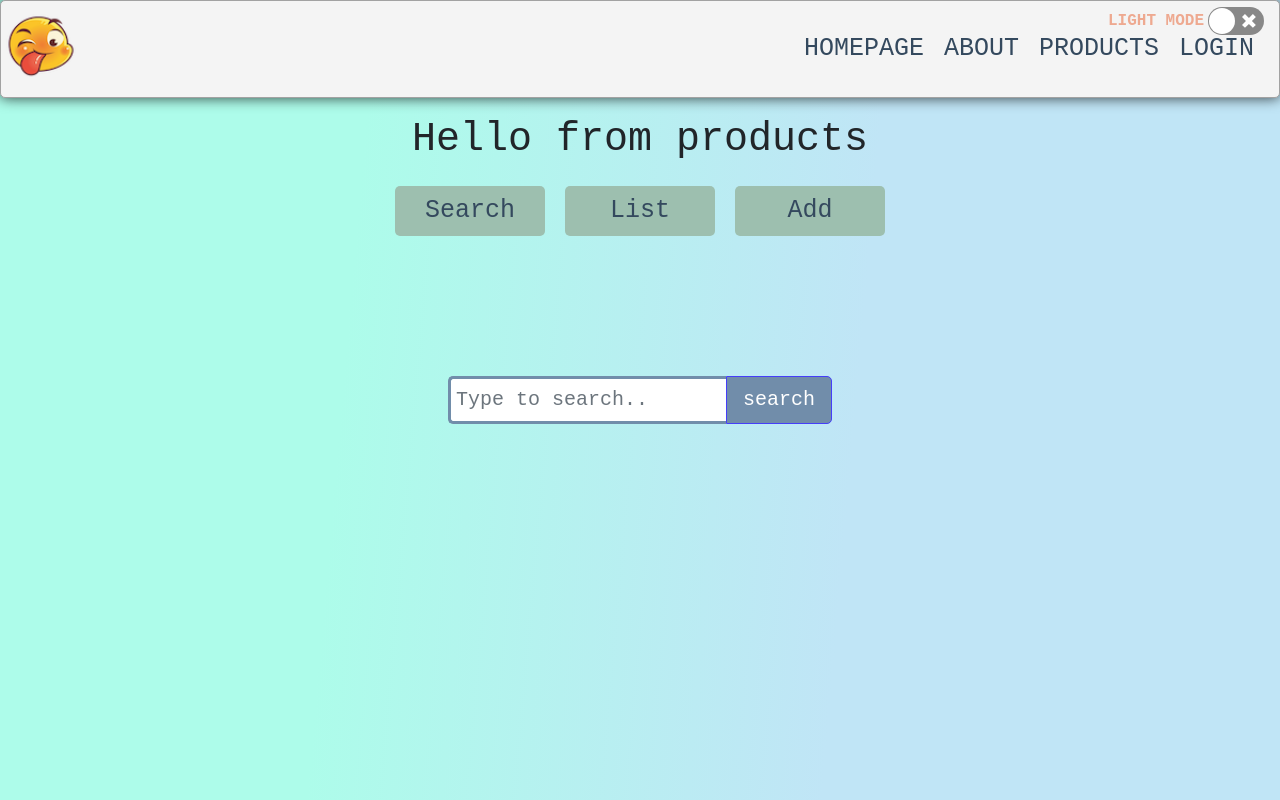
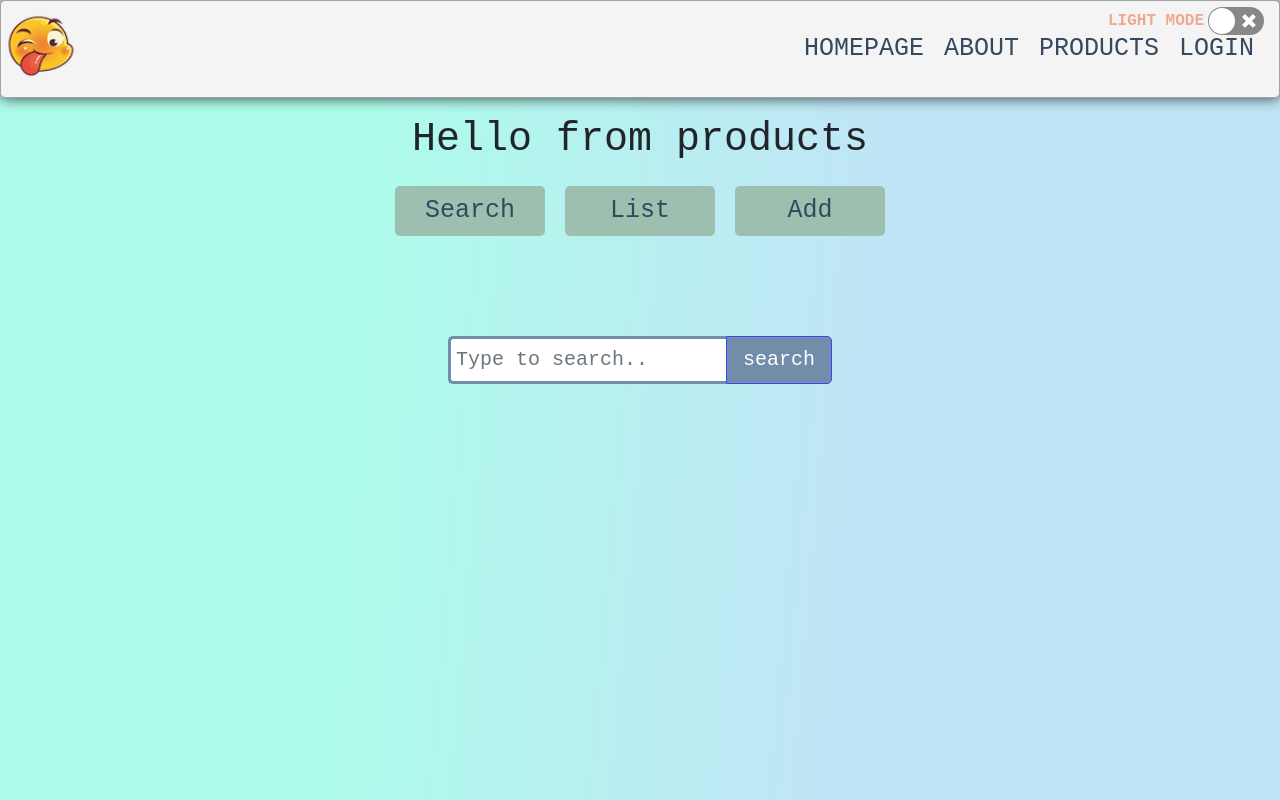
Before and after one commit to Donna-Sayos/react-pactice, a React (Create React App) app: page /products/search in a window 1280 px wide. Shown: the top 800 px of the page. Built offline with nearby package versions, Linux system fonts and the light colour scheme.

Commit message:
last minute product touch ups

```diff
--- a/src/index.css
+++ b/src/index.css
@@ -108,7 +108,7 @@ a:hover {
 .wrap {
   width: 30%;
   position: absolute;
-  top: 50%;
+  top: 45%;
   left: 50%;
   transform: translate(-50%, -50%);
 }
@@ -155,7 +155,7 @@ a:hover {
   column-gap: 1.5rem;
   display: inline-block;
   position: absolute;
-  top: 16%;
+  top: 20%;
 }
 
 .productListDisplay {
```
